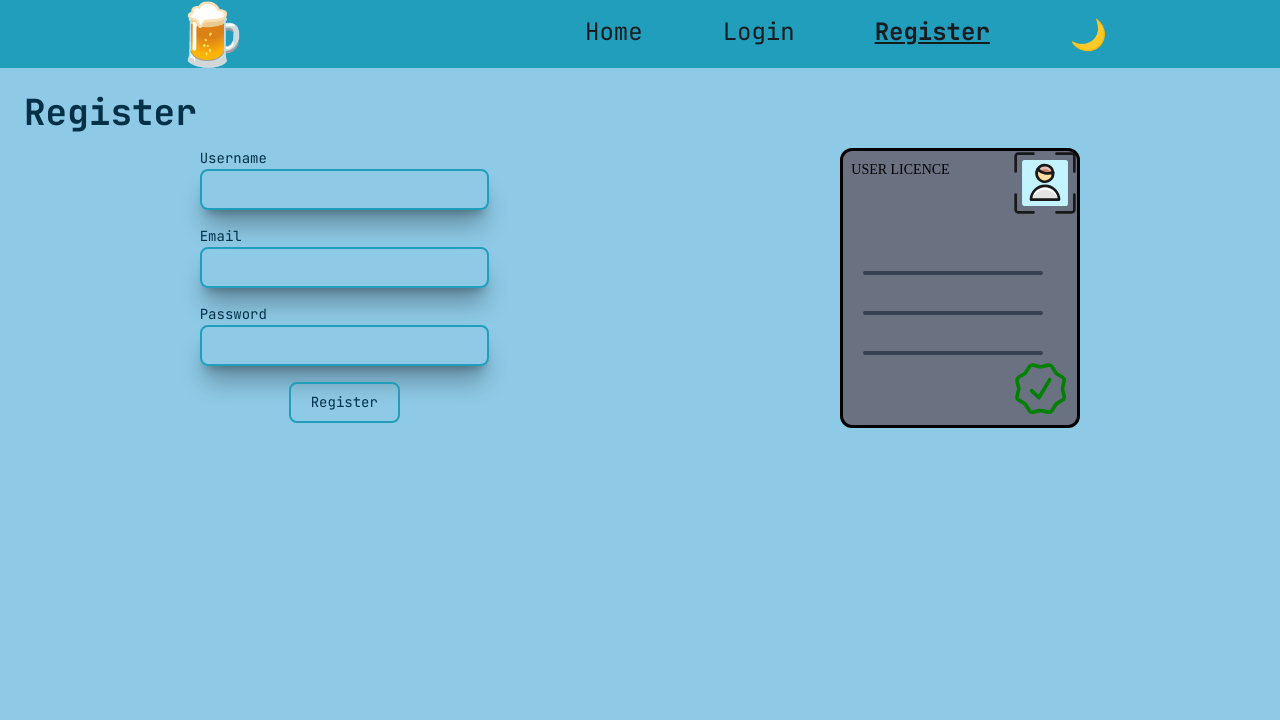
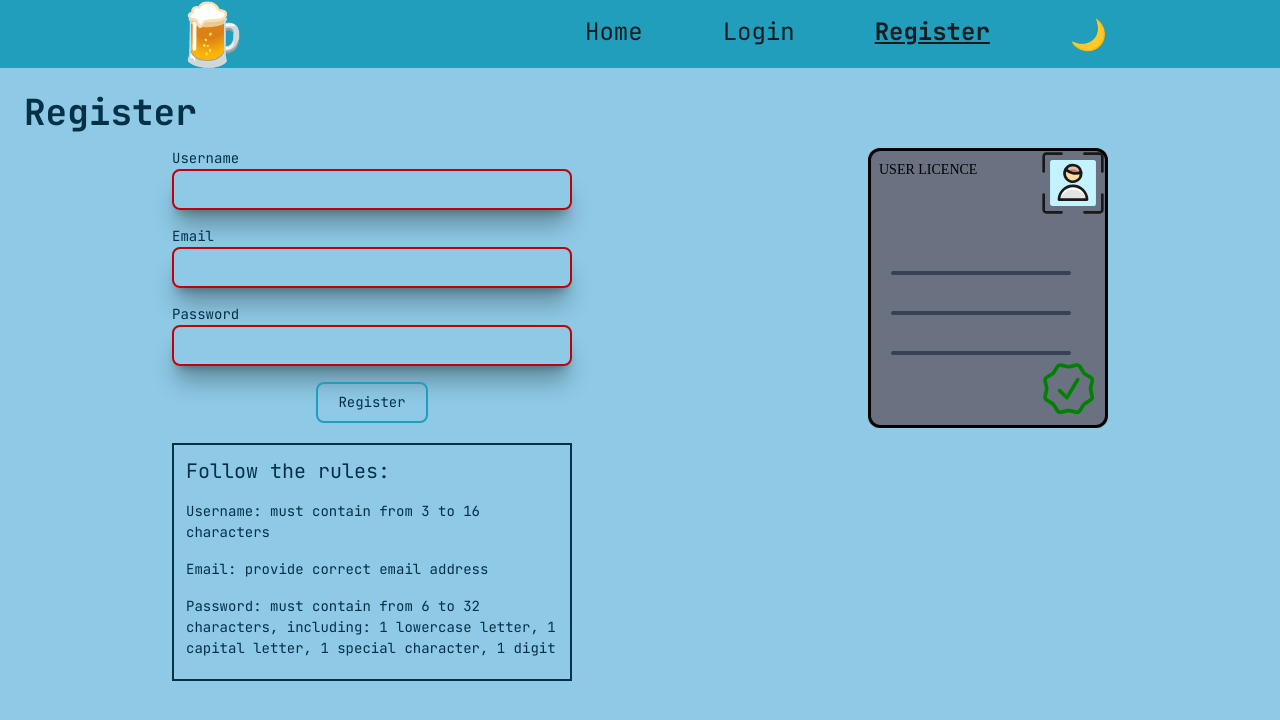
Before and after one commit to rempek99/eventice, an Angular app in the folder eventice-frontend/: page /register in a window 1280 px wide. Shown: the top 720 px of the page. Built offline with nearby package versions, Linux system fonts and the light colour scheme; a web font is replaced by a local one.

Commit message:
Register page validation added

```diff
--- a/eventice-frontend/src/app/auth/register/register.html
+++ b/eventice-frontend/src/app/auth/register/register.html
@@ -1,25 +1,30 @@
 <h1 class="text-4xl font-bold mb-4 text-shadow-xl">Register</h1>
 <div class="flex justify-around">
-  <form (submit)="onSubmit()" [formGroup]="applyForm" class="flex flex-col max-w-">
+  <form (submit)="onSubmit()" [formGroup]="applyForm" class="flex flex-col min-w-100">
     <div>
       <label for="username" class="">Username</label>
       <input
         id="username"
         type="text"
-        class="input-field"
+        [ngClass]="{ 'input-field': true, 'error-field': applyForm.controls.username.invalid }"
         [formControl]="applyForm.controls.username"
       />
     </div>
     <div>
       <label for="email">Email</label>
-      <input id="email" type="email" class="input-field" [formControl]="applyForm.controls.email" />
+      <input
+        id="email"
+        type="email"
+        [ngClass]="{ 'input-field': true, 'error-field': applyForm.controls.email.invalid }"
+        [formControl]="applyForm.controls.email"
+      />
     </div>
     <div>
       <label for="password">Password</label>
       <input
         id="password"
         type="password"
-        class="input-field"
+        [ngClass]="{ 'input-field': true, 'error-field': applyForm.controls.password.invalid }"
         [formControl]="applyForm.controls.password"
       />
     </div>
@@ -29,6 +34,25 @@
     >
       Register
     </button>
+    @if ( applyForm.controls.username.invalid || applyForm.controls.email.invalid ||
+    applyForm.controls.password.invalid) {
+    <div class="flex-col border-2 p-3 w-100 my-5">
+      <h2 class="text-xl mb-2">Follow the rules:</h2>
+      <ul>
+        @if(applyForm.controls.username.invalid){
+        <li class="py-2">Username: must contain from 3 to 16 characters</li>
+        } @if(applyForm.controls.email.invalid){
+        <li class="py-2">Email: provide correct email address</li>
+        } @if(applyForm.controls.password.invalid){
+        <li class="py-2">
+          Password: must contain from 6 to 32 characters, including: 1 lowercase letter, 1 capital
+          letter, 1 special character, 1 digit
+        </li>
+        }
+      </ul>
+    </div>
+
+    }
   </form>
   <div class="licence relative bg-gray-500 border-black border-3 w-60 h-70 rounded-xl">
     <p class="absolute top-2 left-2 text-black uppercase">User licence</p>
--- a/eventice-frontend/src/app/auth/register/register.scss
+++ b/eventice-frontend/src/app/auth/register/register.scss
@@ -4,7 +4,7 @@
   @apply border-secondary dark:border-secondary-dark border-2 p-2 rounded-lg w-full mb-4 shadow-xl/30;
 }
 
-.input-field:invalid {
+.error-field {
   @apply border-red-700;
 }
 
--- a/eventice-frontend/src/app/auth/register/register.ts
+++ b/eventice-frontend/src/app/auth/register/register.ts
@@ -1,21 +1,41 @@
 import { Component, inject, signal } from '@angular/core';
-import { FormControl, FormGroup, ReactiveFormsModule } from '@angular/forms';
+import { FormControl, FormGroup, ReactiveFormsModule, Validators } from '@angular/forms';
 import { AuthService } from '../services/auth-service';
 import { NotificationService } from '../../util/notification-service';
+import { CommonModule } from '@angular/common';
 
 const HASH_SIGNS = ['*', '#', '$', '%', '&', '!'];
 
+// @NotNull
+// @Size(min = 3, max = 16)
+// private String username;
+
+// @NotNull
+// @Email
+// private String email;
+
+// @NotNull
+// @Size(min = 6, max = 32)
+// private String password;
+
 @Component({
   selector: 'app-register',
-  imports: [ReactiveFormsModule],
+  imports: [ReactiveFormsModule, CommonModule],
   templateUrl: './register.html',
   styleUrl: './register.scss',
 })
 export class Register {
   applyForm = new FormGroup({
-    username: new FormControl(''),
-    password: new FormControl(''),
-    email: new FormControl(''),
+    username: new FormControl('', [
+      Validators.required,
+      Validators.minLength(3),
+      Validators.maxLength(16),
+    ]),
+    password: new FormControl('', [
+      Validators.required,
+      Validators.pattern('^(?=.*?[A-Z])(?=.*?[a-z])(?=.*?[0-9])(?=.*?[#?!@$%^&*-]).{6,32}$'),
+    ]),
+    email: new FormControl('', [Validators.email, Validators.required]),
   });
 
   private authService = inject(AuthService);
@@ -49,6 +69,24 @@ export class Register {
   }
 
   onSubmit() {
+    if (this.applyForm.valid === false) {
+      let error = null;
+      error = this.applyForm.controls.username.errors;
+      if (error != null) {
+        console.log('username', error);
+        return;
+      }
+      error = this.applyForm.controls.email.errors;
+      if (error != null) {
+        console.log('email', error);
+        return;
+      }
+      error = this.applyForm.controls.password.errors;
+      if (error != null) {
+        console.log('password', error);
+        return;
+      }
+    }
     this.authService
       .register(
         this.applyForm.value.email || '',
```
Also changed, not shown: 1 other file (tests, documents, lock files or other folders).
